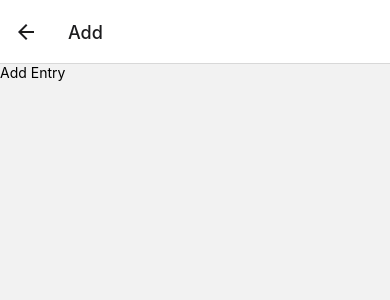
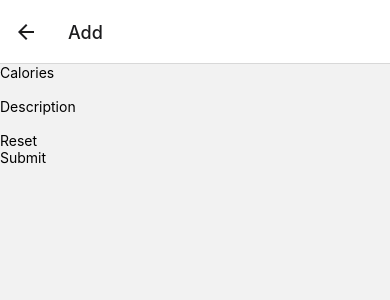
Before and after one commit to ymtowya/CS5520-Assign-2, a React Native app: screen /Add in a window 390 px wide. Shown: the top 300 px of the page. Built offline with nearby package versions, Linux system fonts and the light colour scheme.

Commit message:
add entry

```diff
--- a/screen/AddEntry.js
+++ b/screen/AddEntry.js
@@ -1,13 +1,35 @@
 import { useEffect } from "react";
-import { View, Text } from "react-native";
+import { View, Text, TextInput, Pressable } from "react-native";
 
 export default function AddEntry({ route, navigation }) {
 
     return (
         <View>
-            <Text>
-                Add Entry
-            </Text>
+            <View>
+                <Text>
+                    Calories
+                </Text>
+                <TextInput>
+                </TextInput>
+                <Text>
+                    Description
+                </Text>
+                <TextInput>
+                </TextInput>
+            </View>
+
+            <View>
+                <Pressable>
+                    <Text>
+                        Reset
+                    </Text>
+                </Pressable>
+                <Pressable>
+                    <Text>
+                        Submit
+                    </Text>
+                </Pressable>
+            </View>
         </View>
     );
 }
```
